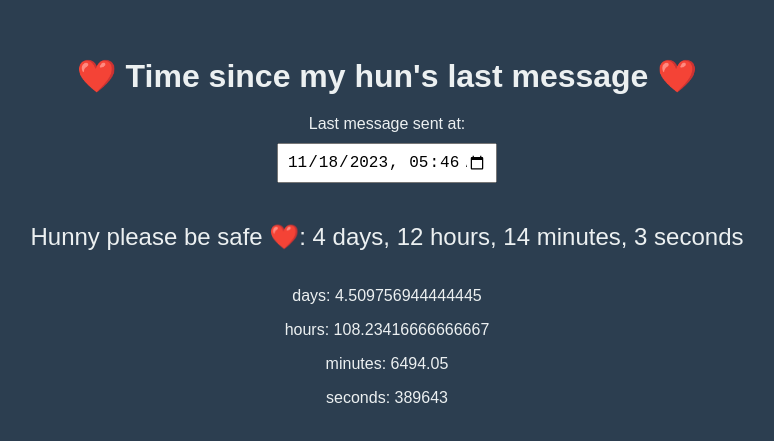
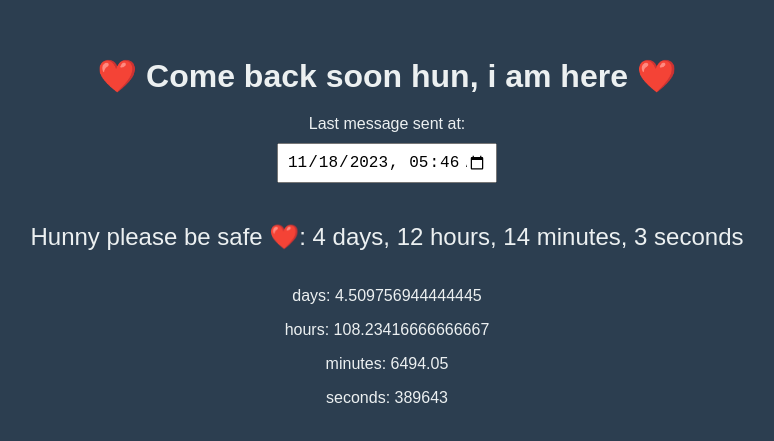
Before and after one commit to dusanmitrovic98/tshlm, a plain HTML site: page index.html in a window 1280 px wide. Shown: the part 171-612 px from the top of the page, without its empty margins (253-1027 px from the left). Drawn offline with Linux system fonts and the light colour scheme.

Commit message:
Update index.html

```diff
--- a/index.html
+++ b/index.html
@@ -48,7 +48,7 @@
 
 <body>
 
-    <h1>❤️ Time since my hun's last message ❤️</h1>
+    <h1>❤️ Come back soon hun, i am here ❤️</h1>
 
     <label for="setDate">Last message sent at:</label>
     <input type="datetime-local" id="setDate" value="2023-11-18T05:46" onchange="updateTimeSinceSetDate()">
```
